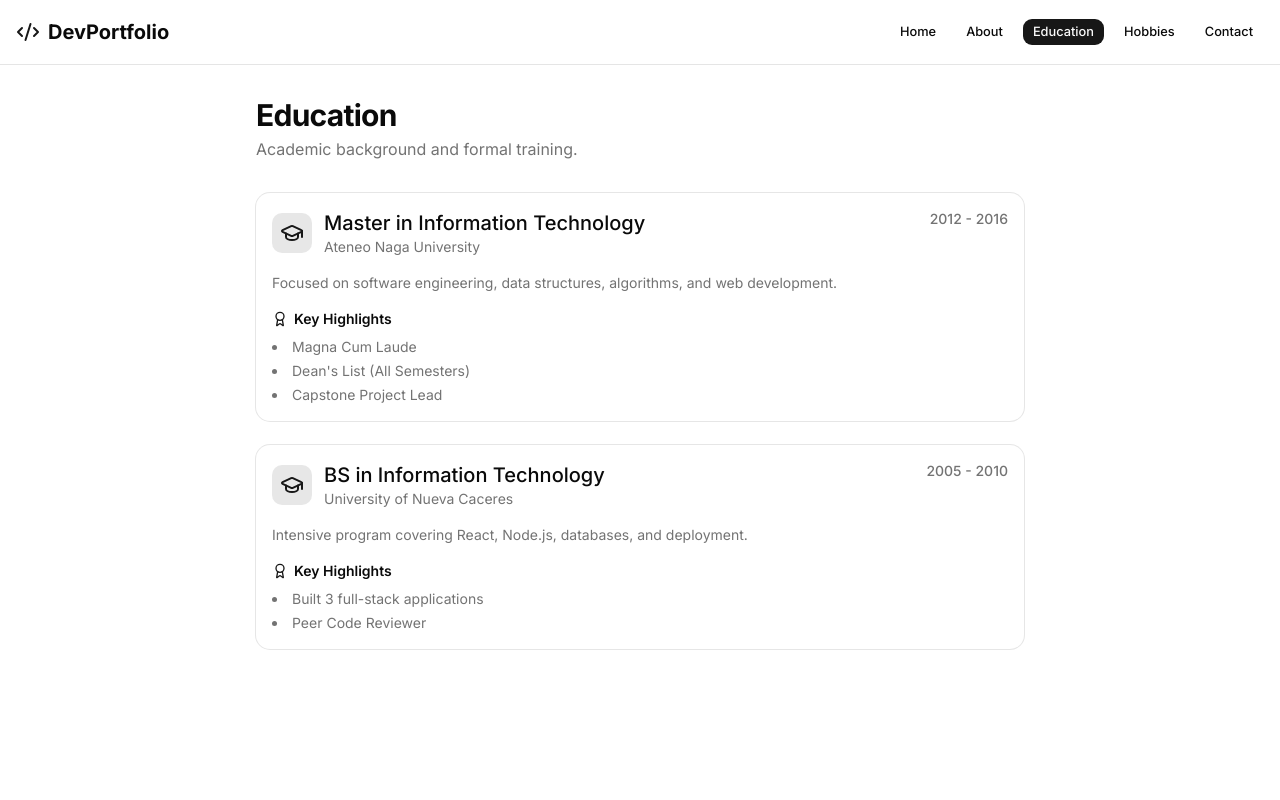
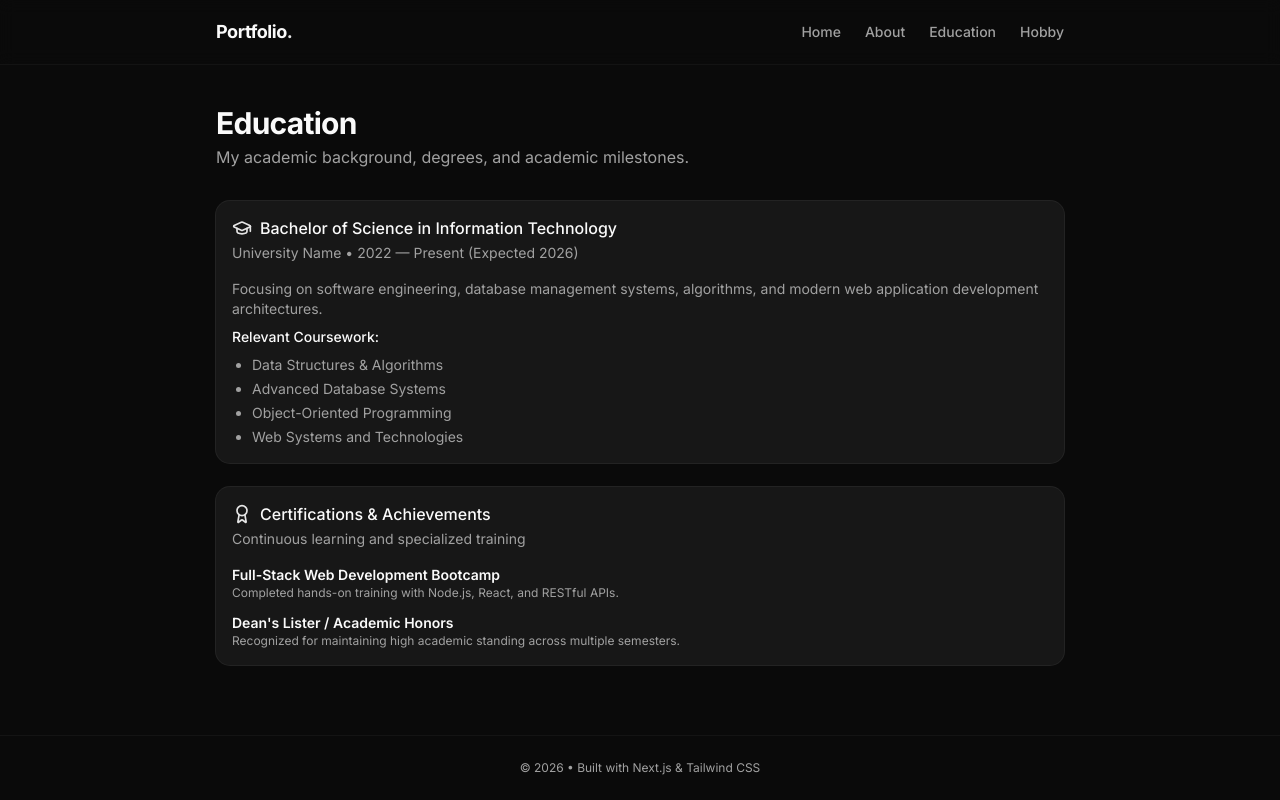
Before and after one commit to jatinrey14/frontend, a Next.js app: page /education in a window 1280 px wide. Built offline with nearby package versions, Linux system fonts and the light colour scheme.

Commit message:
fix: add radix-ui react-slot and update button component

```diff
--- a/app/about/page.tsx
+++ b/app/about/page.tsx
@@ -8,9 +8,9 @@ const technicalSkills = [
   { category: "Frontend & UI", items: ["React", "Next.js", "Tailwind CSS", "Shadcn UI"] },
 ];
 
-export default function About() {
+export default function AboutPage() {
   return (
-    <div className="space-y-8 max-w-4xl mx-auto">
+    <div className="space-y-8">
       <div>
         <h1 className="text-3xl font-bold tracking-tight">About Me</h1>
         <p className="text-muted-foreground mt-1">
@@ -29,11 +29,7 @@ export default function About() {
           <CardContent className="space-y-4 text-muted-foreground text-sm">
             <p>
               I am an information technology student and software developer with a strong passion
-              for building robust backend web applications, robust database schemas, and clean user interfaces.
-            </p>
-            <p>
-              My coursework and personal projects focus on modern full-stack architectures, ensuring efficient
-              server-side logic, secure authentication, and seamless integration.
+              for building robust backend web applications, database schemas, and clean user interfaces.
             </p>
           </CardContent>
         </Card>
@@ -47,8 +43,7 @@ export default function About() {
           </CardHeader>
           <CardContent className="space-y-4 text-muted-foreground text-sm">
             <p>
-              I believe in writing maintainable, well-structured code that scales effectively. Whether configuring
-              relational database relationships or optimizing API endpoints, quality and performance remain top priorities.
+              I believe in writing maintainable, well-structured code that scales effectively. Quality, security, and performance remain top priorities in everything I build.
             </p>
           </CardContent>
         </Card>
--- a/app/education/page.tsx
+++ b/app/education/page.tsx
@@ -1,63 +1,58 @@
 import { Card, CardContent, CardDescription, CardHeader, CardTitle } from "@/components/ui/card";
 import { GraduationCap, Award } from "lucide-react";
 
-const educationList = [
-  {
-    degree: "Master in Information Technology",
-    institution: "Ateneo Naga University",
-    period: "2012 - 2016",
-    description: "Focused on software engineering, data structures, algorithms, and web development.",
-    achievements: ["Magna Cum Laude", "Dean's List (All Semesters)", "Capstone Project Lead"],
-  },
-  {
-    degree: "BS in Information Technology",
-    institution: "University of Nueva Caceres",
-    period: "2005 - 2010",
-    description: "Intensive program covering React, Node.js, databases, and deployment.",
-    achievements: ["Built 3 full-stack applications", "Peer Code Reviewer"],
-  },
-];
-
-export default function Education() {
+export default function EducationPage() {
   return (
-    <div className="space-y-8 max-w-3xl mx-auto">
+    <div className="space-y-8">
       <div>
         <h1 className="text-3xl font-bold tracking-tight">Education</h1>
-        <p className="text-muted-foreground mt-1">Academic background and formal training.</p>
+        <p className="text-muted-foreground mt-1">
+          My academic background, degrees, and academic milestones.
+        </p>
       </div>
 
       <div className="space-y-6">
-        {educationList.map((item, idx) => (
-          <Card key="{idx}">
-            <CardHeader className="flex items-start justify-between">
-              <div className="flex items-center gap-3">
-                <div className="p-2 bg-primary/10 rounded-lg text-primary">
-                  <GraduationCap className="h-6 w-6"/>
-                </div>
-                <div>
-                  <CardTitle className="text-xl">{item.degree}</CardTitle>
-                  <CardDescription>{item.institution}</CardDescription>
-                </div>
-              </div>
-              <span className="text-sm font-medium text-muted-foreground">
-                {item.period}
-              </span>
-            </CardHeader>
-            <CardContent className="space-y-4">
-              <p className="text-muted-foreground">{item.description}</p>
-              <div>
-                <h4 className="text-sm font-semibold flex items-center gap-1.5 mb-2">
-                  <Award className="h-4 w-4 text-primary"/> Key Highlights
-                </h4>
-                <ul className="list-disc list-inside text-sm text-muted-foreground space-y-1">
-                  {item.achievements.map((ach, i) => (
-                    <li key={i}>{ach}</li>
-                  ))}
-                </ul>
-              </div>
-            </CardContent>
-          </Card>
-        ))}
+        <Card>
+          <CardHeader>
+            <CardTitle className="flex items-center gap-2">
+              <GraduationCap className="h-5 w-5 text-primary" />
+              Bachelor of Science in Information Technology
+            </CardTitle>
+            <CardDescription>University Name • 2022 — Present (Expected 2026)</CardDescription>
+          </CardHeader>
+          <CardContent className="text-sm text-muted-foreground space-y-2">
+            <p>
+              Focusing on software engineering, database management systems, algorithms, and modern web application development architectures.
+            </p>
+            <p className="font-medium text-foreground">Relevant Coursework:</p>
+            <ul className="list-disc pl-5 space-y-1">
+              <li>Data Structures & Algorithms</li>
+              <li>Advanced Database Systems</li>
+              <li>Object-Oriented Programming</li>
+              <li>Web Systems and Technologies</li>
+            </ul>
+          </CardContent>
+        </Card>
+
+        <Card>
+          <CardHeader>
+            <CardTitle className="flex items-center gap-2">
+              <Award className="h-5 w-5 text-primary" />
+              Certifications & Achievements
+            </CardTitle>
+            <CardDescription>Continuous learning and specialized training</CardDescription>
+          </CardHeader>
+          <CardContent className="text-sm text-muted-foreground space-y-3">
+            <div>
+              <p className="font-semibold text-foreground">Full-Stack Web Development Bootcamp</p>
+              <p className="text-xs">Completed hands-on training with Node.js, React, and RESTful APIs.</p>
+            </div>
+            <div>
+              <p className="font-semibold text-foreground">Dean's Lister / Academic Honors</p>
+              <p className="text-xs">Recognized for maintaining high academic standing across multiple semesters.</p>
+            </div>
+          </CardContent>
+        </Card>
       </div>
     </div>
   );
--- a/app/layout.tsx
+++ b/app/layout.tsx
@@ -1,13 +1,13 @@
 import type { Metadata } from "next";
 import { Inter } from "next/font/google";
+import Link from "next/link";
 import "./globals.css";
-import { Navbar } from "@/components/ui/navbar";
 
 const inter = Inter({ subsets: ["latin"] });
 
 export const metadata: Metadata = {
-  title: "Personal Portfolio",
-  description: "Built with Next.js & Shadcn UI",
+  title: "My Portfolio",
+  description: "Personal portfolio built with Next.js and Tailwind CSS",
 };
 
 export default function RootLayout({
@@ -16,12 +16,32 @@ export default function RootLayout({
   children: React.ReactNode;
 }) {
   return (
-    <html lang="en">
-      <body className={`${inter.className} min-h-screen bg-background text-foreground`}>
-        <Navbar/>
-        <main className="container mx-auto px-4 py-8 max-w-5xl">
+    <html lang="en" className="dark">
+      <body className={`${inter.className} bg-background text-foreground min-h-screen flex flex-col`}>
+        {/* Navigation Bar */}
+        <header className="border-b border-border/40 sticky top-0 z-50 bg-background/80 backdrop-blur">
+          <div className="max-w-4xl mx-auto px-6 h-16 flex items-center justify-between">
+            <Link href="/" className="font-bold text-lg tracking-tight">
+              Portfolio<span className="text-primary">.</span>
+            </Link>
+            <nav className="flex gap-6 text-sm font-medium text-muted-foreground">
+              <Link href="/" className="hover:text-foreground transition-colors">Home</Link>
+              <Link href="/about" className="hover:text-foreground transition-colors">About</Link>
+              <Link href="/education" className="hover:text-foreground transition-colors">Education</Link>
+              <Link href="/hobby" className="hover:text-foreground transition-colors">Hobby</Link>
+            </nav>
+          </div>
+        </header>
+
+        {/* Main Content Area */}
+        <main className="flex-1 py-10 px-6 max-w-4xl mx-auto w-full">
           {children}
         </main>
+
+        {/* Footer */}
+        <footer className="border-t border-border/40 py-6 text-center text-xs text-muted-foreground">
+          © {new Date().getFullYear()} • Built with Next.js & Tailwind CSS
+        </footer>
       </body>
     </html>
   );
--- a/package.json
+++ b/package.json
@@ -10,6 +10,7 @@
   },
   "dependencies": {
     "@base-ui/react": "^1.9.0",
+    "@radix-ui/react-slot": "^1.5.0",
     "class-variance-authority": "^0.7.1",
     "cn": "^0.5.2",
     "embla-carousel-react": "^8.6.0",
@@ -17,7 +18,7 @@
     "next": "16.4.5",
     "react": "19.3.0",
     "react-dom": "19.3.0",
-    "shadcn": "^4.23.0",
+    "shadcn": "^1.0.0",
     "tw-animate-css": "^1.4.0"
   },
   "devDependencies": {
@@ -26,7 +27,7 @@
     "@types/react": "^19",
     "@types/react-dom": "^19",
     "eslint": "^9",
-    "eslint-config-next": "16.4.5",
+    "eslint-config-next": "^15.5.29",
     "tailwindcss": "^4",
     "typescript": "^5"
   }
```
Also changed, not shown: app/hobbies/page.tsx (+29 -37 lines), app/page.tsx (+24 -61 lines), 1 other file (tests, documents, lock files or other folders).
